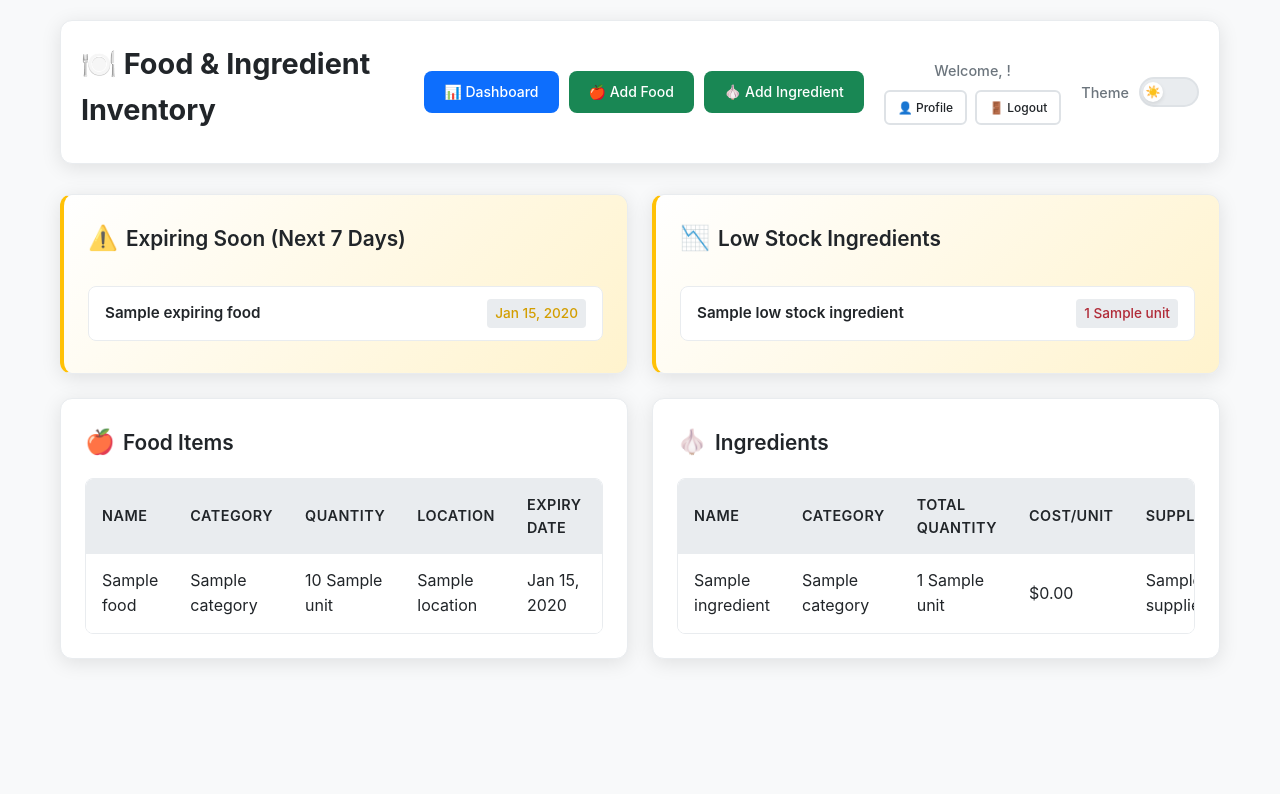
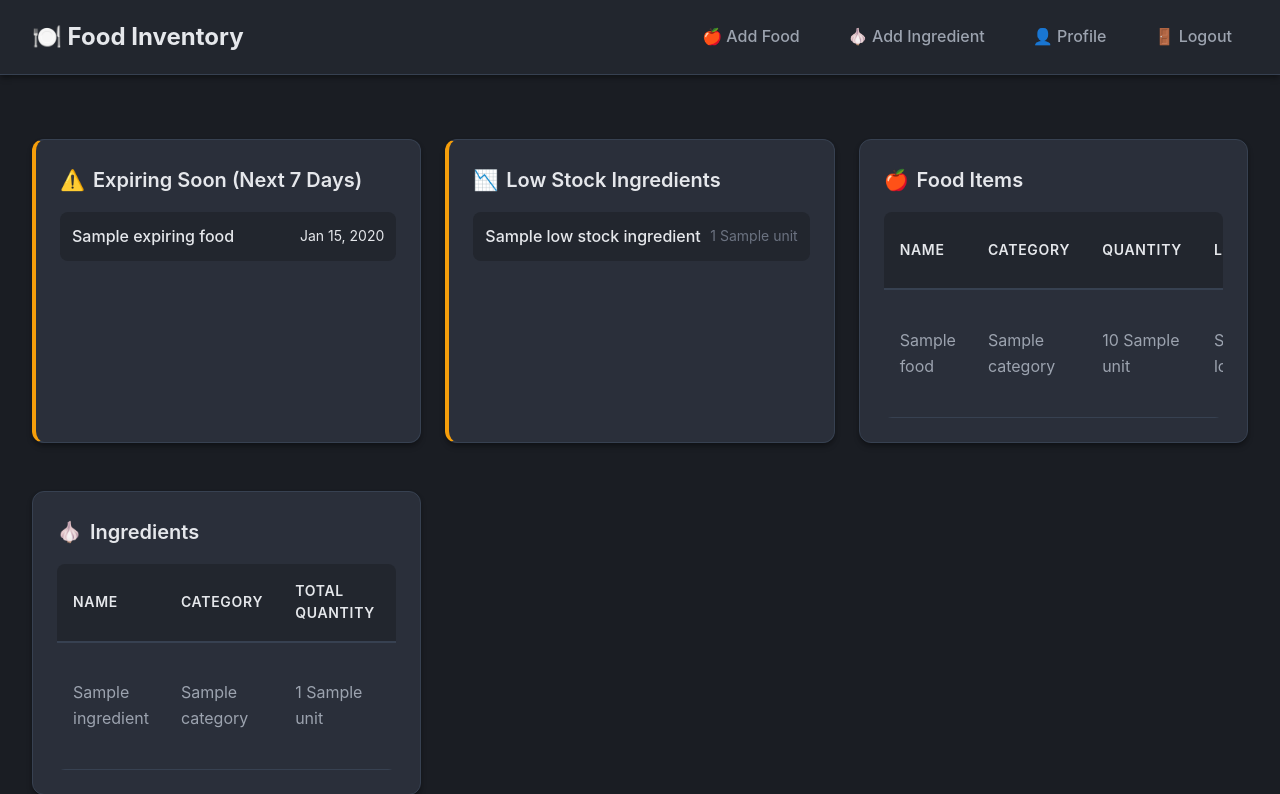
Before and after one commit to jrwoodman/food-inventory-db, a PHP site: template src/views/dashboard.php in a window 1280 px wide. Shown: the top 794 px of the page. Before the commit the page ends 663 px from the top, so only its background shows below. Run offline with PHP 8.4, Linux system fonts and the light colour scheme; the template is opened without the code that fills it: most values are stand-ins (such as "Sample title", 1, 10 or a date in 2020); data that the repository does not hold is empty.

Commit message:
Add modern dark theme with Web 2.0 styling

```diff
--- a/src/views/dashboard.php
+++ b/src/views/dashboard.php
@@ -6,45 +6,28 @@
     <meta name="theme-color" content="#ffffff">
     <meta name="description" content="Food & Ingredient Inventory Management System">
     <title>Food & Ingredient Inventory</title>
-    <link rel="stylesheet" href="../assets/css/style.css">
-    <link rel="preconnect" href="https://fonts.googleapis.com">
+    <link rel="stylesheet" href="../assets/css/dark-theme.css">
 </head>
 <body>
-    <div class="container">
-        <header>
+    <header class="header">
         <div class="header-content">
-                <h1>🍽️ Food & Ingredient Inventory</h1>
-            </div>
-            <div class="nav-actions">
-                <nav>
-                    <a href="index.php?action=dashboard" class="btn btn-primary">📊 Dashboard</a>
+            <a href="index.php?action=dashboard" class="logo">🍽️ Food Inventory</a>
+            <nav class="nav">
                 <?php if ($current_user->canEdit()): ?>
-                        <a href="index.php?action=add_food" class="btn btn-success">🍎 Add Food</a>
-                        <a href="index.php?action=add_ingredient" class="btn btn-success">🧄 Add Ingredient</a>
+                    <a href="index.php?action=add_food">🍎 Add Food</a>
+                    <a href="index.php?action=add_ingredient">🧄 Add Ingredient</a>
                 <?php endif; ?>
                 <?php if ($current_user->isAdmin()): ?>
-                        <a href="index.php?action=users" class="btn btn-secondary">👥 Users</a>
-                        <a href="index.php?action=manage_stores" class="btn btn-secondary">🏪 Stores</a>
+                    <a href="index.php?action=users">👥 Users</a>
+                    <a href="index.php?action=manage_stores">🏪 Stores</a>
                 <?php endif; ?>
+                <a href="index.php?action=profile">👤 Profile</a>
+                <a href="index.php?action=logout">🚪 Logout</a>
             </nav>
-                <div class="user-nav">
-                    <div class="user-info-nav">
-                        <span class="user-greeting">Welcome, <?php echo htmlspecialchars($current_user->first_name ?: $current_user->username); ?>!</span>
-                        <div class="user-dropdown">
-                            <a href="index.php?action=profile" class="btn btn-ghost btn-sm">👤 Profile</a>
-                            <a href="index.php?action=logout" class="btn btn-ghost btn-sm">🚪 Logout</a>
-                        </div>
-                    </div>
-                    <div class="theme-toggle">
-                        <span class="theme-toggle-label">Theme</span>
-                        <label class="theme-switch">
-                            <input type="checkbox" id="theme-toggle">
-                            <span class="theme-slider"></span>
-                        </label>
-                    </div>
-                </div>
         </div>
     </header>
+
+    <div class="container">
 
         <?php if(isset($_GET['message'])): ?>
             <div class="alert alert-success"><?php echo htmlspecialchars($_GET['message']); ?></div>
```
Also changed, not shown: public/assets/css/dark-theme.css (added). Lines whose indentation alone changed are shown as unchanged.
